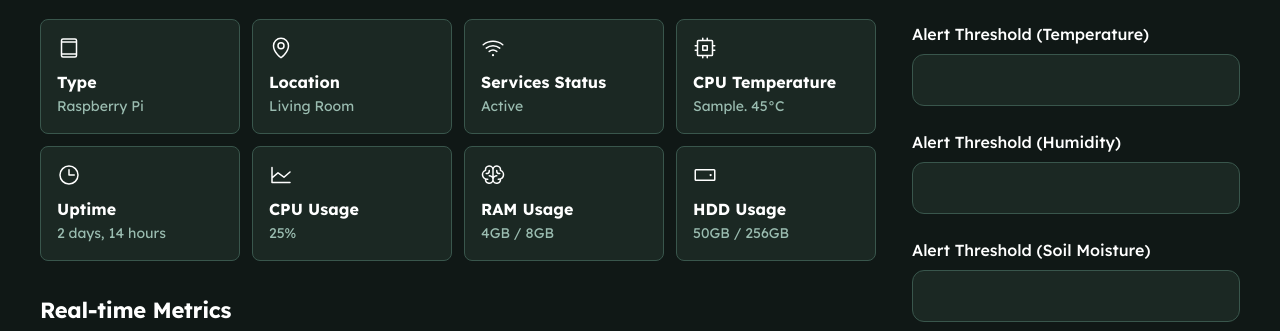
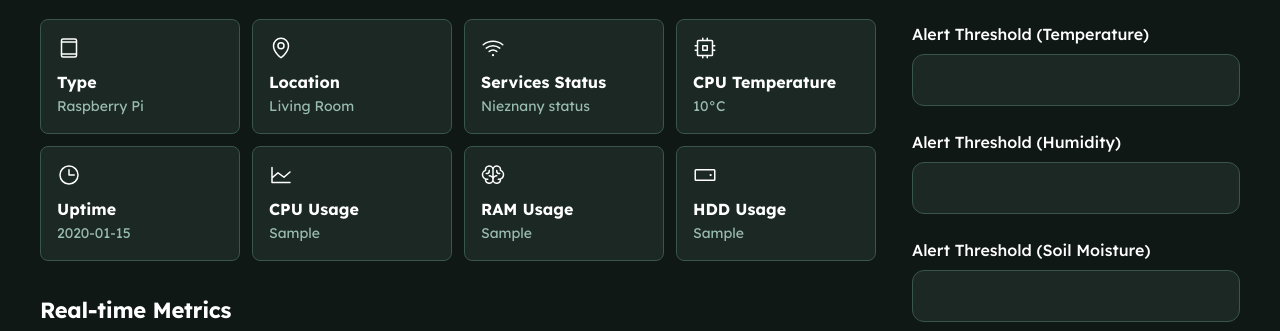
Before and after one commit to kaktus283/home-garden, a Python web app: template www/templates/device.html in a window 1280 px wide. Shown: the part 247-578 px from the top of the page. Run offline with Jinja, Linux system fonts and the light colour scheme; the template is opened without the code that fills it: most values are stand-ins (such as "Sample title", 1, 10 or a date in 2020); some libraries are stand-ins or nearby versions.

Commit message:
Update version to 1.0.6054 and localize device status messages; update metrics display in device template

```diff
--- a/version.txt
+++ b/version.txt
@@ -1 +1 @@
-1.0.6053
+1.0.6054
--- a/www/templates/device.html
+++ b/www/templates/device.html
@@ -91,7 +91,17 @@
               </div>
               <div class="flex flex-col gap-1">
                 <h2 class="text-white text-base font-bold leading-tight">Services Status</h2>
-                <p class="text-[#9abcb0] text-sm font-normal leading-normal">Active</p>
+                <p class="text-[#9abcb0] text-sm font-normal leading-normal">
+                  {% if init_app_status == 'active' %}
+                  Aktywne
+                  {% elif init_app_status == 'inactive' %}
+                  Nieaktywne
+                  {% elif init_app_status == 'failed' %}
+                  Błąd
+                  {% else %}
+                  Nieznany status
+                  {% endif %}
+                </p>
               </div>
             </div>
             <div class="flex flex-1 gap-3 rounded-lg border border-[#39564c] bg-[#1b2823] p-4 flex-col">
@@ -105,7 +115,7 @@
               </div>
               <div class="flex flex-col gap-1">
                 <h2 class="text-white text-base font-bold leading-tight">CPU Temperature</h2>
-                <p class="text-[#9abcb0] text-sm font-normal leading-normal">{{ cpu_load }}. 45°C</p>
+                <p class="text-[#9abcb0] text-sm font-normal leading-normal">{{ temperature }}°C</p>
               </div>
             </div>
             <div class="flex flex-1 gap-3 rounded-lg border border-[#39564c] bg-[#1b2823] p-4 flex-col">
@@ -119,7 +129,7 @@
               </div>
               <div class="flex flex-col gap-1">
                 <h2 class="text-white text-base font-bold leading-tight">Uptime</h2>
-                <p class="text-[#9abcb0] text-sm font-normal leading-normal">2 days, 14 hours</p>
+                <p class="text-[#9abcb0] text-sm font-normal leading-normal">{{ uptime }}</p>
               </div>
             </div>
             <div class="flex flex-1 gap-3 rounded-lg border border-[#39564c] bg-[#1b2823] p-4 flex-col">
@@ -133,7 +143,7 @@
               </div>
               <div class="flex flex-col gap-1">
                 <h2 class="text-white text-base font-bold leading-tight">CPU Usage</h2>
-                <p class="text-[#9abcb0] text-sm font-normal leading-normal">25%</p>
+                <p class="text-[#9abcb0] text-sm font-normal leading-normal">{{ cpu_load }}</p>
               </div>
             </div>
             <div class="flex flex-1 gap-3 rounded-lg border border-[#39564c] bg-[#1b2823] p-4 flex-col">
@@ -147,7 +157,7 @@
               </div>
               <div class="flex flex-col gap-1">
                 <h2 class="text-white text-base font-bold leading-tight">RAM Usage</h2>
-                <p class="text-[#9abcb0] text-sm font-normal leading-normal">4GB / 8GB</p>
+                <p class="text-[#9abcb0] text-sm font-normal leading-normal">{{ ram_usage }}</p>
               </div>
             </div>
             <div class="flex flex-1 gap-3 rounded-lg border border-[#39564c] bg-[#1b2823] p-4 flex-col">
@@ -161,7 +171,7 @@
               </div>
               <div class="flex flex-col gap-1">
                 <h2 class="text-white text-base font-bold leading-tight">HDD Usage</h2>
-                <p class="text-[#9abcb0] text-sm font-normal leading-normal">50GB / 256GB</p>
+                <p class="text-[#9abcb0] text-sm font-normal leading-normal">{{ disk_space }}</p>
               </div>
             </div>
           </div>
```
